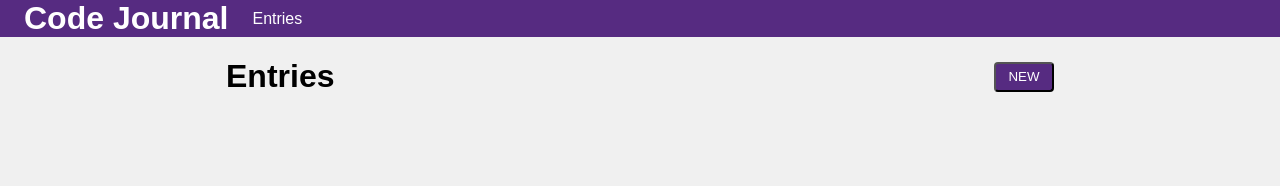
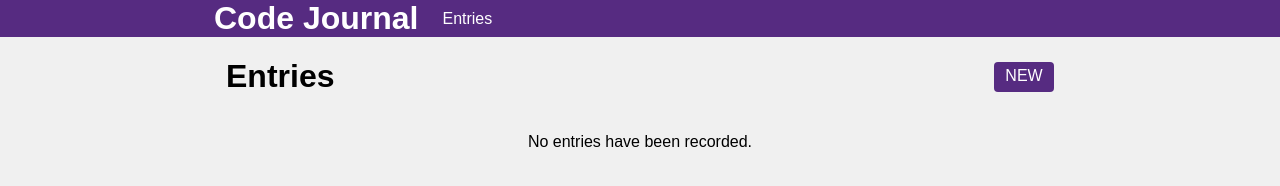
Before and after one commit to jamesdae/code-journal, a website: page index.html in a window 1280 px wide. Drawn offline with Linux system fonts and the light colour scheme; a web font is replaced by a local one.

Commit message:
Issue #2; Fixed missing anchor and included text for when there are no entries; #4

```diff
--- a/css/styles.css
+++ b/css/styles.css
@@ -1,6 +1,4 @@
-label,
-h1,
-button {
+* {
   font-family: "Proza Libre", sans-serif;
 }
 
@@ -17,7 +15,7 @@ body {
   background-color: #f0f0f0;
 }
 
-.savebutton {
+.button {
   width: 60px;
   height: 30px;
   background-color: #562b81;
@@ -25,6 +23,7 @@ body {
   border-radius: 4px;
   align-self: flex-end;
   margin: auto 0 auto auto;
+  text-align: center;
 }
 
 #notesinput {
@@ -33,7 +32,7 @@ body {
 
 .maintitle {
   margin: 0;
-  padding: 0 1.5rem;
+  padding: 0 1.5rem 0 0;
 }
 
 .notes {
@@ -63,6 +62,7 @@ textarea:focus {
 ul {
   list-style: none;
   padding: 0;
+  gap: 2rem;
 }
 
 h2 {
@@ -75,3 +75,11 @@ a {
   text-decoration: none;
   align-self: center;
 }
+
+.new {
+  padding: 5px;
+}
+
+.temp {
+  text-align: center;
+}
--- a/index.html
+++ b/index.html
@@ -19,11 +19,13 @@
   <link rel="stylesheet" href="css/styles.css">
 </head>
 <body>
-  <header class="row">
-    <h1 class="maintitle">Code Journal</h1>
-    <nav class="row">
-      <a href="index.html">Entries</a>
-    </nav>
+  <header class="column-full">
+    <div class="container row">
+      <h1 class="maintitle">Code Journal</h1>
+      <nav class="row">
+        <a href="#" id="entrynav">Entries</a>
+      </nav>
+    </div>
   </header>
   <main class="container">
     <div data-view="entry-form" class="entry hidden">
@@ -47,14 +49,17 @@
         <div class="notes column-full">
           <label for="notesinput">Notes</label>
           <textarea required name="notesinput" id="notesinput"></textarea>
-          <button class="savebutton">SAVE</button>
+          <button class="button">SAVE</button>
         </div>
       </form>
     </div>
     <div data-view="entries" class="entries">
       <div class="column-full row">
         <h1>Entries</h1>
-        <button class="savebutton new">NEW</button>
+        <a href="#" class="button new">NEW</a>
+      </div>
+      <div class="column-full temp">
+        <p>No entries have been recorded.</p>
       </div>
       <ul class="row">
       </ul>
--- a/js/data.js
+++ b/js/data.js
@@ -8,9 +8,11 @@ var data = {
 };
 
 var previousdataJSON = localStorage.getItem('javascript-local-storage');
+var $temp = document.querySelector('.temp');
 
 if (previousdataJSON !== null) {
   data = JSON.parse(previousdataJSON);
+  $temp.classList.add('hidden');
 }
 
 window.addEventListener('beforeunload', function (event) {
--- a/js/main.js
+++ b/js/main.js
@@ -3,7 +3,7 @@ var $image = document.getElementById('entryimg');
 var $entryForm = document.forms[0];
 var $titleInput = document.getElementById('titleinput');
 var $entryList = document.querySelector('ul.row');
-
+var $temp = document.querySelector('.temp');
 var $entryClass = document.querySelector('.entry');
 var $entriesClass = document.querySelector('.entries');
 
@@ -33,8 +33,8 @@ $entryForm.addEventListener('submit', function (event) {
   $image.removeAttribute('src');
   $image.setAttribute('src', 'images/placeholder-image-square.jpg');
   $entryList.prepend(preEntry());
-  $entryClass.classList.add('hidden');
-  $entriesClass.classList.remove('hidden');
+  $temp.classList.add('hidden');
+  hideform();
   $entryForm.reset();
 });
 
@@ -75,7 +75,17 @@ function preEntry(entry) {
 }
 
 var $newButton = document.querySelector('.new');
-$newButton.addEventListener('click', function (event) {
+$newButton.addEventListener('click', hideEntries);
+
+var $entrynav = document.getElementById('entrynav');
+$entrynav.addEventListener('click', hideform);
+
+function hideform() {
+  $entryClass.classList.add('hidden');
+  $entriesClass.classList.remove('hidden');
+}
+
+function hideEntries() {
   $entryClass.classList.remove('hidden');
   $entriesClass.classList.add('hidden');
-});
+}
```
